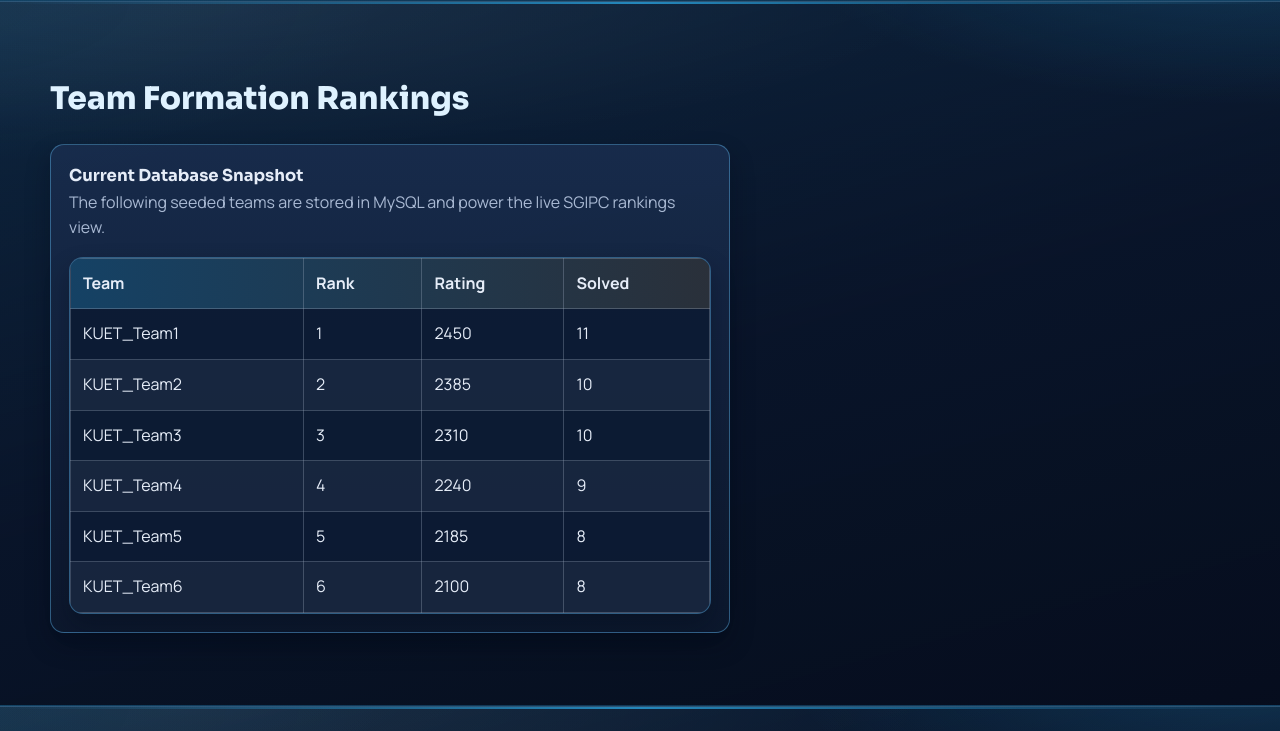
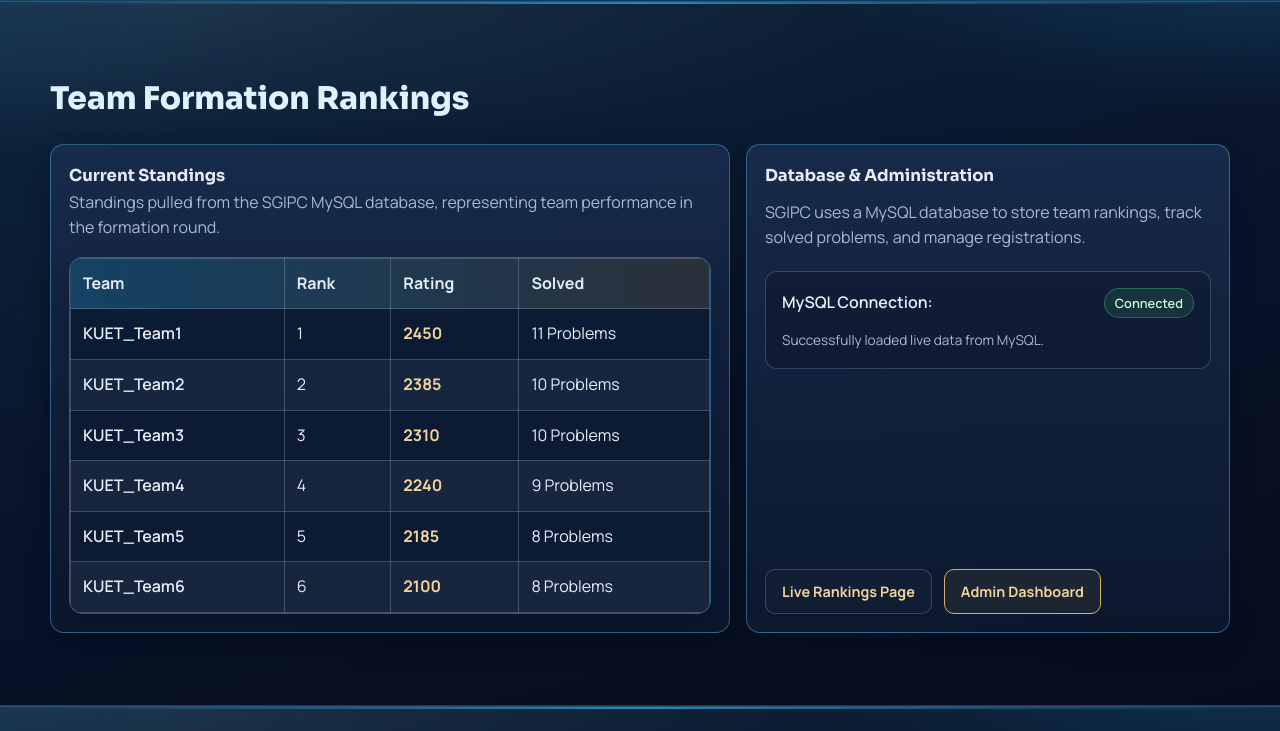
Before and after one commit to ShahariarEmon112/SGIPC_KUET_Website, a PHP site: page / in a window 1280 px wide. Shown: the part 5769-6500 px from the top of the page. Run offline with PHP 8.4, Linux system fonts and the light colour scheme; data comes from the database, SQL or seed files in the repository.

Commit message:
Updated few files based on registrations and rankings

```diff
--- a/config.php
+++ b/config.php
@@ -5,18 +5,49 @@ declare(strict_types=1);
 function sgipc_db_connection(): mysqli
 {
     $host = getenv('SGIPC_DB_HOST') ?: '127.0.0.1';
-    $user = getenv('SGIPC_DB_USER') ?: 'root';
+    $user = getenv('SGIPC_DB_USER') ?: null;
     $password = getenv('SGIPC_DB_PASSWORD') ?: '';
     $database = getenv('SGIPC_DB_NAME') ?: 'sgipc_db';
+    $port = getenv('SGIPC_DB_PORT') ?: null;
 
-    $connection = @new mysqli($host, $user, $password, $database);
+    // If explicit environment variables are set, use them
+    if ($user !== null) {
+        $connection = @new mysqli($host, $user, $password, $database, $port ? (int)$port : null);
+        if (!$connection->connect_errno) {
+            $connection->set_charset('utf8mb4');
+            return $connection;
+        }
+    }
 
+    // Auto-detection strategy 1: User-space MariaDB (socket or port 3307)
+    $socketFile = '/home/shahariar/sgipc_mysql_data/mysql.sock';
+    if (file_exists($socketFile)) {
+        $connection = @new mysqli('localhost', 'shahariar', '', $database, 3307, $socketFile);
+        if (!$connection->connect_errno) {
+            $connection->set_charset('utf8mb4');
+            return $connection;
+        }
+    }
+    $connection = @new mysqli($host, 'shahariar', '', $database, 3307);
+    if (!$connection->connect_errno) {
+        $connection->set_charset('utf8mb4');
+        return $connection;
+    }
+
+    // Auto-detection strategy 2: Standard XAMPP (port 3306, user 'root')
+    $connection = @new mysqli($host, 'root', '', $database, 3306);
+    if (!$connection->connect_errno) {
+        $connection->set_charset('utf8mb4');
+        return $connection;
+    }
+
+    // Final fallback attempt (will throw exception on failure)
+    $connection = @new mysqli($host, 'root', '', $database);
     if ($connection->connect_errno) {
         throw new RuntimeException('Database connection failed: ' . $connection->connect_error);
     }
 
     $connection->set_charset('utf8mb4');
-
     return $connection;
 }
 
@@ -24,6 +55,7 @@ function sgipc_h(mixed $value): string
 {
     return htmlspecialchars((string) $value, ENT_QUOTES, 'UTF-8');
 }
+
 
 function sgipc_default_team_rankings(): array
 {
--- a/index.html
+++ b/index.html
@@ -415,10 +415,9 @@
         <h2>Team Formation Rankings</h2>
         <div class="grid-2 demo-grid">
           <article class="card">
-            <h3>Current Database Snapshot</h3>
+            <h3>Current Standings</h3>
             <p class="muted">
-              The following seeded teams are stored in MySQL and power the live
-              SGIPC rankings view.
+              Standings pulled from the SGIPC MySQL database, representing team performance in the formation round.
             </p>
             <div class="table-wrap">
               <table
@@ -433,7 +432,7 @@
                     <th>Solved</th>
                   </tr>
                 </thead>
-                <tbody>
+                <tbody id="rankings-table-body">
                   <tr>
                     <td>KUET_Team1</td>
                     <td>1</td>
@@ -472,6 +471,28 @@
                   </tr>
                 </tbody>
               </table>
+            </div>
+          </article>
+
+          <article class="card" style="display: flex; flex-direction: column; justify-content: space-between;">
+            <div>
+              <h3>Database & Administration</h3>
+              <p class="muted" style="margin-top: 10px;">
+                SGIPC uses a MySQL database to store team rankings, track solved problems, and manage registrations.
+              </p>
+              <div style="margin-top: 20px; padding: 16px; border-radius: 12px; background: rgba(10, 18, 35, 0.4); border: 1px solid var(--line);">
+                <div style="display: flex; align-items: center; justify-content: space-between; margin-bottom: 12px;">
+                  <span style="font-weight: 600;">MySQL Connection:</span>
+                  <span id="db-status-badge" style="font-size: 0.8rem; padding: 4px 10px; border-radius: 999px; background: rgba(239, 68, 68, 0.12); border: 1px solid rgba(239, 68, 68, 0.35); color: #f5a5a5; font-weight: 600; transition: all 0.3s;">Connecting...</span>
+                </div>
+                <p id="db-status-desc" class="muted" style="font-size: 0.85rem;">
+                  Attempting to connect to the live backend server.
+                </p>
+              </div>
+            </div>
+            <div style="margin-top: 20px; display: flex; gap: 12px; flex-wrap: wrap;">
+              <a href="team-rankings.php" class="inline-link" style="padding: 10px 16px; border: 1px solid var(--line); border-radius: 10px; background: rgba(255,255,255,0.02); text-decoration: none; font-size: 0.9rem; transition: background 0.2s;">Live Rankings Page</a>
+              <a href="admin.php" class="inline-link" style="padding: 10px 16px; border: 1px solid var(--accent); border-radius: 10px; background: rgba(217, 177, 95, 0.08); text-decoration: none; font-size: 0.9rem; transition: background 0.2s;">Admin Dashboard</a>
             </div>
           </article>
         </div>
@@ -701,6 +722,73 @@
       autoSlide();
       showFeaturedSlides(featuredSlideIndex);
       autoFeaturedSlide();
+
+      // Live Database Standings Dynamic Loader
+      function loadLiveStandings() {
+        const tableBody = document.getElementById('rankings-table-body');
+        const statusBadge = document.getElementById('db-status-badge');
+        const statusDesc = document.getElementById('db-status-desc');
+
+        if (!tableBody) return;
+
+        fetch('team-rankings.php?format=json')
+          .then(response => {
+            if (!response.ok) throw new Error('Network response error');
+            return response.json();
+          })
+          .then(data => {
+            if (data.status === 'success') {
+              statusBadge.textContent = 'Connected';
+              statusBadge.style.background = 'rgba(72, 187, 120, 0.15)';
+              statusBadge.style.border = '1px solid rgba(72, 187, 120, 0.4)';
+              statusBadge.style.color = '#c6f6d5';
+              statusDesc.textContent = 'Successfully loaded live data from MySQL.';
+            } else {
+              statusBadge.textContent = 'Fallback Mode';
+              statusBadge.style.background = 'rgba(217, 177, 95, 0.15)';
+              statusBadge.style.border = '1px solid rgba(217, 177, 95, 0.4)';
+              statusBadge.style.color = '#fef3c7';
+              statusDesc.textContent = data.error || 'Using default standings (MySQL empty or loading fallback).';
+            }
+
+            if (data.teams && data.teams.length > 0) {
+              let rows = '';
+              data.teams.forEach(team => {
+                rows += `
+                  <tr>
+                    <td style="font-weight: 600;">${escapeHtml(team.team_name)}</td>
+                    <td>${parseInt(team.overall_rank)}</td>
+                    <td style="color: var(--accent-soft); font-weight: 700;">${parseInt(team.rating)}</td>
+                    <td>${parseInt(team.solved_count)} Problems</td>
+                  </tr>
+                `;
+              });
+              tableBody.innerHTML = rows;
+            }
+          })
+          .catch(err => {
+            statusBadge.textContent = 'Static Fallback';
+            statusBadge.style.background = 'rgba(239, 68, 68, 0.12)';
+            statusBadge.style.border = '1px solid rgba(239, 68, 68, 0.35)';
+            statusBadge.style.color = '#f5a5a5';
+            statusDesc.textContent = 'Database offline or server not started. Showing static standings.';
+            console.log('Database rankings query failed: ', err);
+          });
+      }
+
+      function escapeHtml(str) {
+        return String(str)
+          .replace(/&/g, '&amp;')
+          .replace(/</g, '&lt;')
+          .replace(/>/g, '&gt;')
+          .replace(/"/g, '&quot;')
+          .replace(/'/g, '&#039;');
+      }
+
+      // Run loader on load
+      document.addEventListener('DOMContentLoaded', loadLiveStandings);
+      // Also run it immediately in case DOMContentLoaded already fired
+      loadLiveStandings();
     </script>
   </body>
 </html>
--- a/team-rankings.php
+++ b/team-rankings.php
@@ -30,6 +30,16 @@ if ($teams === []) {
     $teams = sgipc_default_team_rankings();
 }
 
+if (isset($_GET['format']) && $_GET['format'] === 'json') {
+    header('Content-Type: application/json');
+    echo json_encode([
+        'status' => $dbError ? 'fallback' : 'success',
+        'error' => $dbError,
+        'teams' => $teams
+    ]);
+    exit;
+}
+
 $totalTeams = count($teams);
 $averageRating = $totalTeams > 0
     ? (int) round(array_sum(array_map(static fn (array $team): int => (int) $team['rating'], $teams)) / $totalTeams)
@@ -53,7 +63,7 @@ foreach ($teams as $team) {
       href="https://fonts.googleapis.com/css2?family=Manrope:wght@400;600;700;800&family=Sora:wght@700;800&display=swap"
       rel="stylesheet"
     />
-    <link rel="stylesheet" href="sgipc.css" />
+    <link rel="stylesheet" href="index.css" />
   </head>
   <body>
     <div class="topbar">
@@ -62,10 +72,10 @@ foreach ($teams as $team) {
 
     <header class="navbar">
       <div class="container nav-wrap">
-        <a class="brand" href="sgipc.html#home"
+        <a class="brand" href="index.html#home"
           ><span>SGIPC</span> - Team Formation Rankings</a
         >
-        <a class="menu-btn" style="display:inline-flex;align-items:center;justify-content:center;text-decoration:none" href="sgipc.html#home" aria-label="Back to home">←</a>
+        <a class="menu-btn" style="display:inline-flex;align-items:center;justify-content:center;text-decoration:none" href="index.html#home" aria-label="Back to home">←</a>
       </div>
     </header>
 
@@ -157,7 +167,7 @@ foreach ($teams as $team) {
 
     <footer>
       <p>&copy; 2026 Special Group Interested In Programming Contest KUET | Competitive Programming Community</p>
-      <p><a class="inline-link" href="sgipc.html#resources">Back to Resources</a></p>
+      <p><a class="inline-link" href="index.html#resources">Back to Resources</a></p>
     </footer>
   </body>
 </html>
```
Also changed, not shown: submit_registration.php (+4 -4 lines), README.md, 1 other file.
